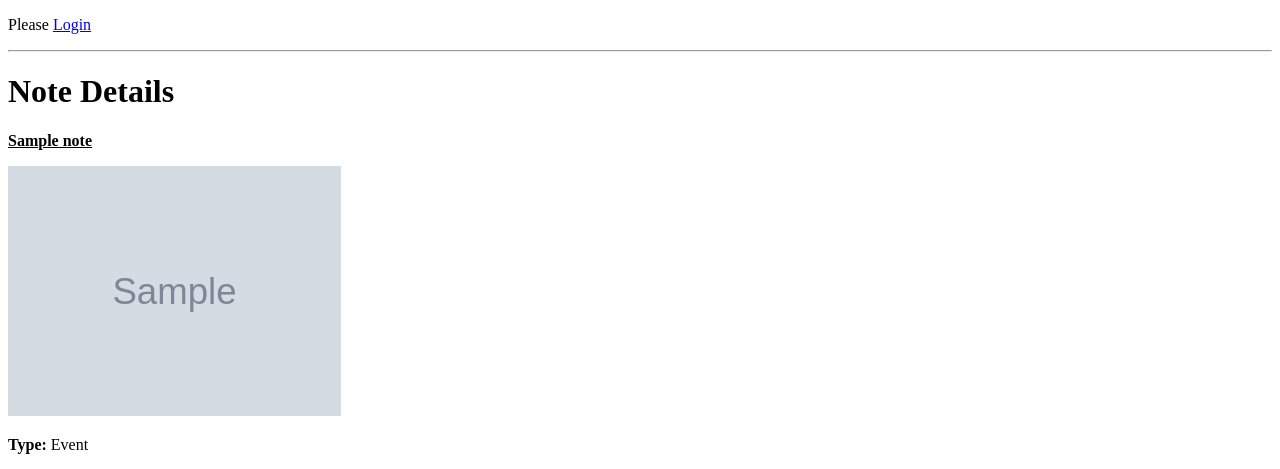
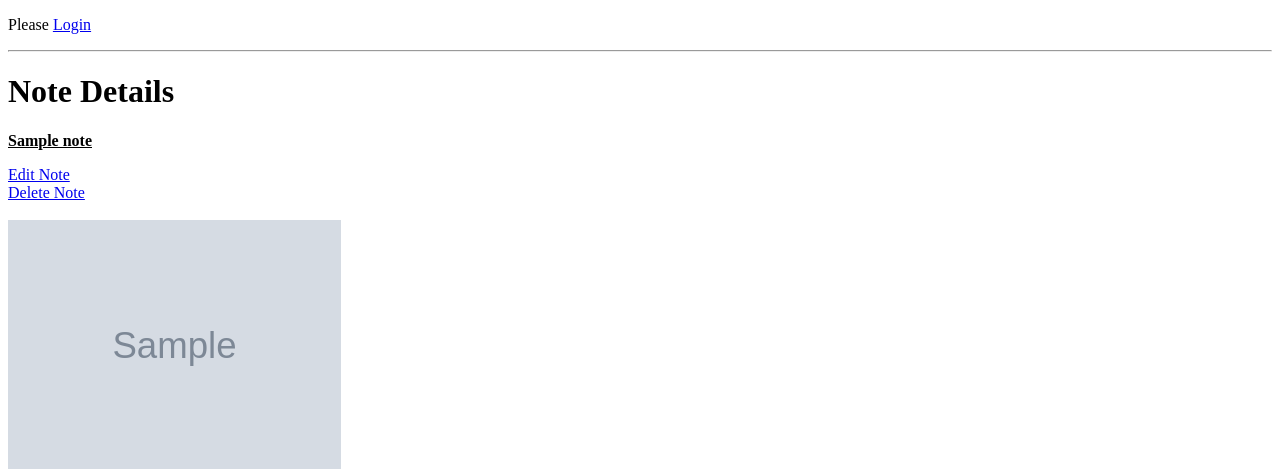
Before and after one commit to alokshandilya/django-travel-track, a Django app: page /dashboard/note/1/ in a window 1280 px wide. Shown: the part 26-495 px from the top of the page. Run offline with Django 5.2, Linux system fonts and the light colour scheme; tables that the repository leaves empty hold one stand-in row (values such as "Sample post"); grey boxes marked "Sample" are stand-in pictures; some libraries are stand-ins or nearby versions.

Commit message:
feat: add update and delete functionality for notes
Add the ability to update and delete notes. This includes adding a new
template for confirming note deletion, a new view for updating notes,
and a new view for deleting notes along with templates for each.

```diff
--- a/trip/templates/trip/note_detail.html
+++ b/trip/templates/trip/note_detail.html
@@ -6,6 +6,10 @@
 <h1>Note Details</h1>
 <div>
   <p><u><strong>{{ note.name }}</strong></u></p>
+  <a href={% url 'note-update' note.id %}>Edit Note</a><br />
+  <a href={% url 'note-delete' note.id %}>Delete Note</a>
+  <br />
+  <br />
   <img height="250px" src="{{ note.img.url }}" alt="{{ note.name }}">
   <p>
     <strong>Type: </strong>{{ note.type|title }}
--- a/trip/urls.py
+++ b/trip/urls.py
@@ -3,8 +3,10 @@ from django.urls import path
 from .views import (
     HomeView,
     NoteCreateView,
+    NoteDeleteView,
     NoteDetailView,
     NoteListView,
+    NoteUpdateView,
     TripCreateView,
     TripDetailView,
     trip_list,
@@ -18,4 +20,6 @@ urlpatterns = [
     path("dashboard/trip/create/", TripCreateView.as_view(), name="trip-create"),  # noqa E501
     path("dashboard/trip/<int:pk>/", TripDetailView.as_view(), name="trip-detail"),  # noqa E501
     path("dashboard/note/<int:pk>/", NoteDetailView.as_view(), name="note-detail"),  # noqa E501
+    path("dashboard/note/<int:pk>/update/", NoteUpdateView.as_view(), name="note-update"),  # noqa E501
+    path("dashboard/note/<int:pk>/delete/", NoteDeleteView.as_view(), name="note-delete"),  # noqa E501
 ]
--- a/trip/views.py
+++ b/trip/views.py
@@ -1,7 +1,14 @@
 from django.contrib.auth.mixins import LoginRequiredMixin
 from django.shortcuts import render
 from django.urls import reverse_lazy
-from django.views.generic import CreateView, DetailView, ListView, TemplateView
+from django.views.generic import (
+    CreateView,
+    DeleteView,
+    DetailView,
+    ListView,
+    TemplateView,
+    UpdateView,
+)
 
 from .models import Note, Trip
 
@@ -75,3 +82,25 @@ class NoteCreateView(LoginRequiredMixin, CreateView):
         form.fields["trip"].queryset = trips
 
         return form
+
+
+# mostly the same as NoteCreateView
+class NoteUpdateView(LoginRequiredMixin, UpdateView):
+    model = Note
+    success_url = reverse_lazy("note-list")
+    fields = "__all__"
+    # uses same template as NoteCreateView, note_form.html
+    # add button to the form to update the note
+
+    def get_form(self):
+        form = super(NoteUpdateView, self).get_form()
+        trips = Trip.objects.filter(owner=self.request.user)
+        form.fields["trip"].queryset = trips
+
+        return form
+
+
+class NoteDeleteView(LoginRequiredMixin, DeleteView):
+    model = Note
+    success_url = reverse_lazy("note-list")
+    # no template needed - send a post request to this url
```
Also changed, not shown: trip/templates/trip/note_confirm_delete.html (added, +15 -0 lines).
